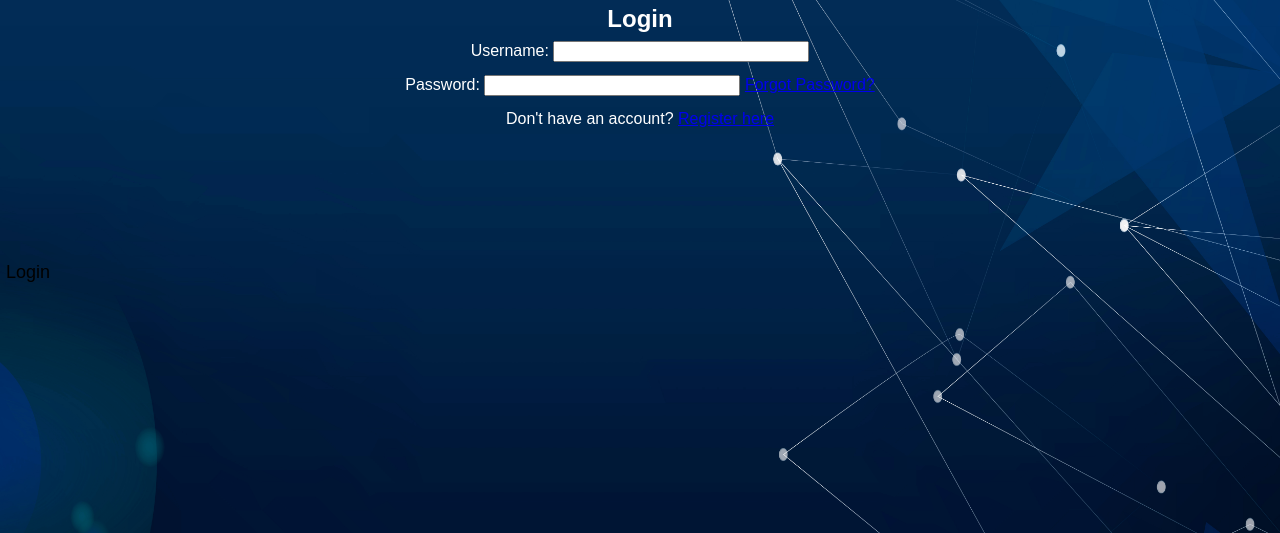
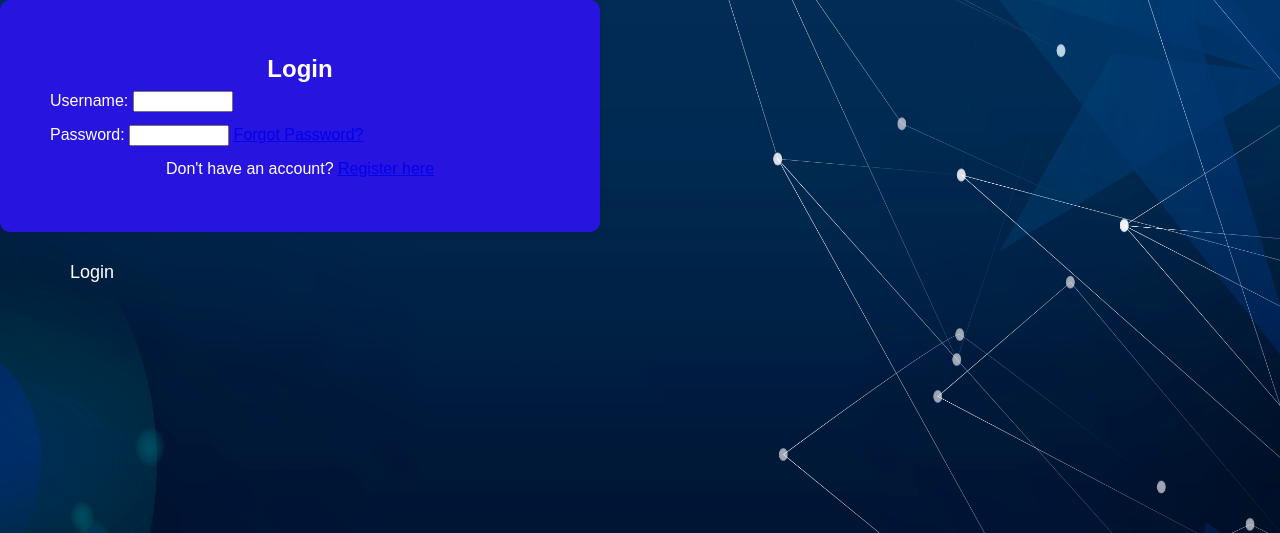
Before and after one commit to KollihTheGuruh/Laptop_bazaar, a Django app: page /mainapp/login/ in a window 1280 px wide. Shown: the part 128-661 px from the top of the page. Run offline with Django 4.2, Linux system fonts and the light colour scheme.

Commit message:
styling for regestration and login pages

```diff
--- a/Project/laptopbazaar/mainapp/static/css/styles.css
+++ b/Project/laptopbazaar/mainapp/static/css/styles.css
@@ -88,6 +88,15 @@ nav {
   padding: 0 20px;
 }
 
+.login-container {
+  background-color: #2814df;
+  box-shadow: 0 0 10px rgba(10, 0, 0, 0.1);
+  padding: 50px;
+  border-radius: 10px;
+  width: 500px;
+  text-align: left;
+}
+
 .logo a {
   font-size: 24px;
   text-decoration: none;
@@ -145,8 +154,26 @@ nav {
   transition: background-color 0.3s;
 }
 
+button {
+  background-color: #4caf50;
+  color: #fff;
+  padding: 10px 20px;
+  border: none;
+  border-radius: 4px;
+  cursor: pointer;
+  font-size: 16px;
+}
+
+button:hover {
+  box-shadow: 0px 0px 5px #00b309,
+              0px 0px 30px #00b309,
+              0px 0px 90px #00b309;
+}
 .btn:hover {
   background-color: #333;
+  box-shadow: 0px 0px 5px #f1ee07,
+              0px 0px 30px #f1ee07,
+              0px 0px 90px #f1ee07;
 }
 
 /* Product section styles */
@@ -207,12 +234,12 @@ button {
 }
 
 .registration-container {
-  background-color: #981ec9;
+  background-color: #2814df;
   box-shadow: 0 0 10px rgba(10, 0, 0, 0.1);
-  padding: 100px;
-  border-radius: 8px;
+  padding: 50px;
+  border-radius: 10px;
   width: 500px;
-  text-align: center;
+  text-align: left;
 }
 
 form {
--- a/Project/laptopbazaar/mainapp/templates/base.html
+++ b/Project/laptopbazaar/mainapp/templates/base.html
@@ -6,7 +6,7 @@
     <meta charset="UTF-8">
     <meta name="viewport" content="width=device-width, initial-scale=1.0">
     <title>Laptop Bazaar</title>
-    <link rel="stylesheet" type="text/css" href="{% static 'css/styles.css' %}">
+    <link rel="stylesheet" type="text/css" href="/static/css/styles.css">
     <script src="/static/js/main.js"></script>
     <!-- Add any other meta tags, stylesheets, or head content here -->
 </head>
```
Also changed, not shown: Project/laptopbazaar/mainapp/templates/about_us.html (+6 -19 lines), Project/laptopbazaar/mainapp/templates/registration/register.html (+4 -12 lines).
